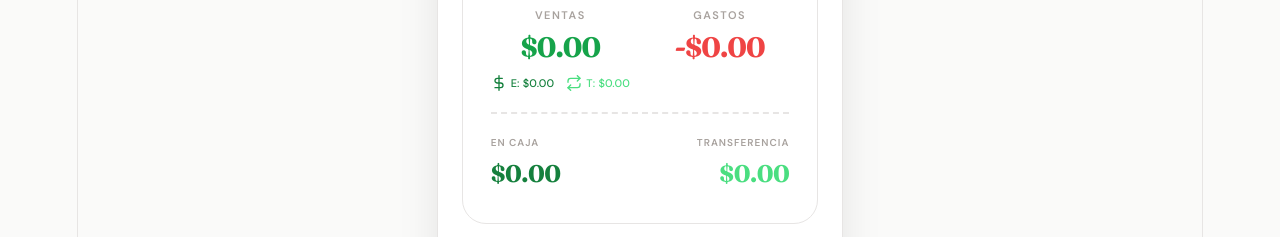
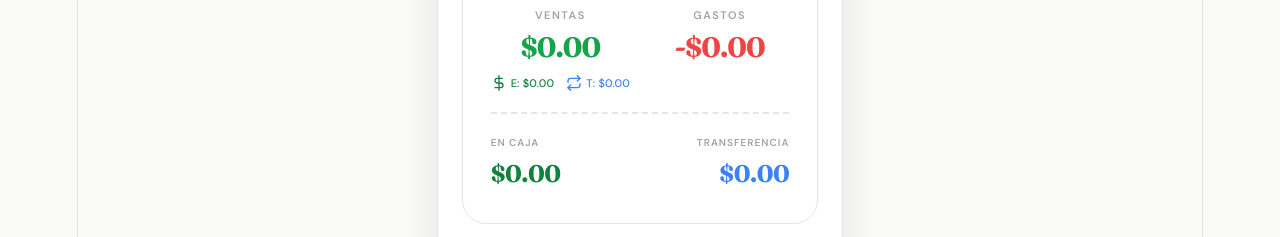
Before and after one commit to pdgramajo/voice-sales-tracker, a React (Vite) app: page / in a window 1280 px wide. Shown: the part 275-512 px from the top of the page. Built offline with nearby package versions, Linux system fonts and the light colour scheme.

Commit message:
style: change transfer color to blue for better visibility

```diff
--- a/src/App.css
+++ b/src/App.css
@@ -13,7 +13,7 @@
   --success: #16a34a;
   --success-light: #22c55e;
   --success-efectivo: #15803d;
-  --success-transferencia: #4ade80;
+  --success-transferencia: #3b82f6;
   --danger: #ef4444;
   --border: #e7e5e4;
   --shadow-sm: 0 1px 2px rgba(0, 0, 0, 0.05);
@@ -35,7 +35,7 @@
   --success: #16a34a;
   --success-light: #4ade80;
   --success-efectivo: #4ade80;
-  --success-transferencia: #86efac;
+  --success-transferencia: #60a5fa;
   --danger: #f87171;
   --border: rgba(255, 255, 255, 0.1);
   --shadow-sm: 0 1px 2px rgba(0, 0, 0, 0.3);
```
